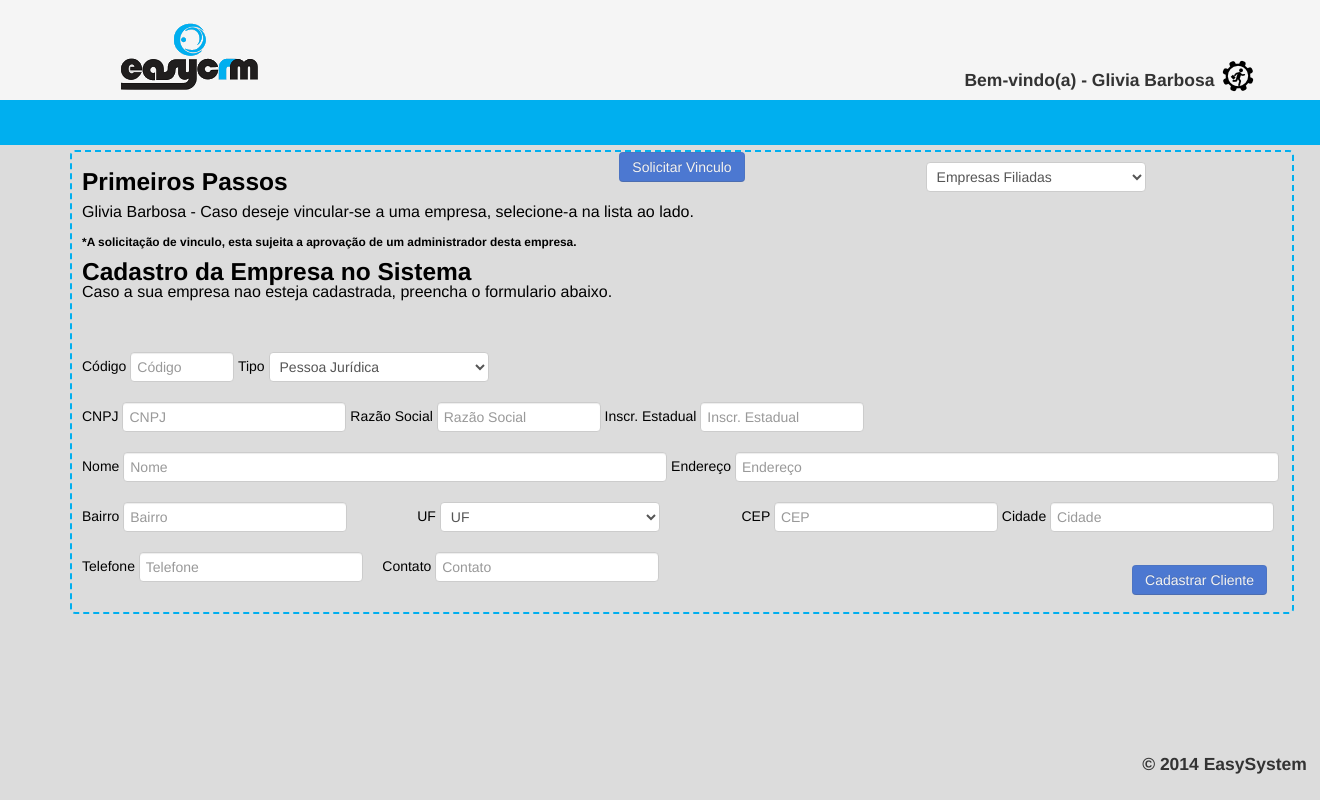
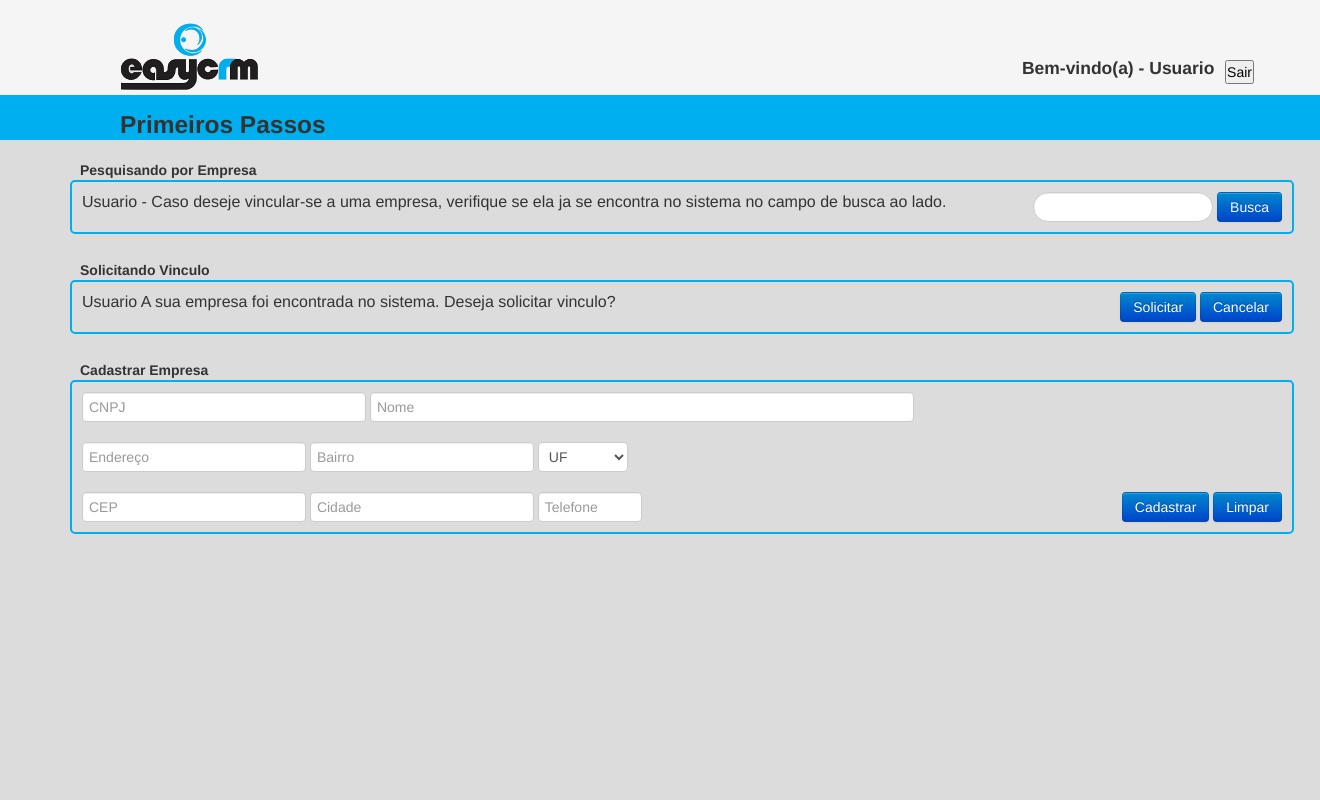
Before and after one commit to Fredrumond/crm-online, a PHP site: page /primeirospassos.html in a window 1320 px wide. Run offline with PHP 8.4, Linux system fonts and the light colour scheme.

Commit message:
Mudança no <header> e na tela Primeiros Passos

```diff
--- a/mycss/style.css
+++ b/mycss/style.css
@@ -31,9 +31,9 @@ header{	position: absolute;	width: 100%;height:15%;background:#F5F5F5;}
 		border-radius:5px;
 	}
 
-	#user{position: absolute;top:50%;right:8%;}
+	#user{position: absolute;top:40%;right:8%;}
 
-	#icon2{position:absolute;top:50%;right:5%;}
+	#logout{position:absolute;top:50%;right:5%;}
 
 /* ---> FIM <--- */
 
@@ -150,31 +150,98 @@ footer{position: absolute;right:1%;top:93%;}
 /* ---> FIM <--- */
 
 /*Tela PRIMEIROS PASSOS --->INICIO<---*/
-	#register_emp{
+
+	#primeirospassos{
 		position:absolute;
-		color:#000;
+		width:100%;
+		height:45px;
+		top:95px;
+		background-color: #00afef;
+	}
+	#primeirospassos h3{
+		position: absolute;
+		left:120px;
+	}
+
+	#buscando_emp_txt{
+		position: absolute;
+		top:150px;
+		left:80px;
+	}
+
+	#buscando_emp{
+		position:absolute;
 		width:1220px;
-		height:460px;
+		height:50px;
 		left: 70px;
-		top: 150px;
+		top: 180px;
 		text-align:center;
 		border-width:2px;
-		border-style:dashed;
+		border-style:solid;
 		border-color:#00afef;
 		border-radius: 5px;
 	}
 
-	#register_emp h3{position: absolute;left:10px;}
+	#buscando_emp form{
+		position: absolute;
+		right:10px;
+		top: 10px;
+	}
 
-	#info{position: absolute;top:50px;left:10px;text-align:left;font-size:16px;}
+	#buscando_emp h5{
+		position: absolute;
+		left:120px;
+	}
 
-	#filiadas{position: absolute;top:10px;right:12%;}
+	#info{position: absolute;top:10px;left:10px;text-align:left;font-size:16px;}
 
-	#cadempre h3{position: absolute;top:90px;left:10px;}
+	#solicitando_vinc_txt{
+		position: absolute;
+		top:250px;
+		left:80px;
+	}
 
-	#form{position: absolute;top:200px;left:10px;text-align:left;}
+	#solicitando_vinc{
+		position:absolute;
+		width:1220px;
+		height:50px;
+		left: 70px;
+		top: 280px;
+		text-align:center;
+		border-width:2px;
+		border-style:solid;
+		border-color:#00afef;
+		border-radius: 5px;
+	}
 
-	#gravar{position:absolute;top:85%;right: 1%;}
+	#solicitando_vinc form{
+		position: absolute;
+		right:10px;
+		top: 10px;
+	}
+
+	#cadastrar_emp_txt{
+		position: absolute;
+		top:350px;
+		left:80px;
+	}
+
+	#cadastrar_emp{
+		position:absolute;
+		width:1220px;
+		height:150px;
+		left: 70px;
+		top: 380px;
+		text-align:center;
+		border-width:2px;
+		border-style:solid;
+		border-color:#00afef;
+		border-radius: 5px;
+	}
+
+	#form{position: absolute;top:10px;left:10px;text-align:left;}
+
+	#gravar{position:absolute;right:10px;top:110px;}
 
 /*Tela HOME --->INICIO<---*/
 
--- a/primeirospassos.html
+++ b/primeirospassos.html
@@ -17,100 +17,81 @@
   </head>
   <body>
 		<header>
-				<div id="user"><h4>Bem-vindo(a) - Glivia Barbosa</h4></div>
+				<div id="user"><h4>Bem-vindo(a) - Usuario</h4></div>
 
-				<div id="icon2"><img src="imagens/conf-icon.png"></div>
+				<div id="logout">
+					<button>Sair</button>
+				</div>
 
 				<div id="logo_small"><img src="imagens/logo2.png"></div>
 		</header>
 
-		<nav> <div class="header"></div> </nav>
+		<div id="primeirospassos"><h3>Primeiros Passos</h3></div>
 
-		<div id="texto2"> </div>
+		<div id="buscando_emp_txt"><h5>Pesquisando por Empresa</h5></div>
 
-		<div id="register_emp">
-			<h3>Primeiros Passos</h3>
+		<div id="buscando_emp">
+			<form class="form-search">
+				  <input type="text" class="input-medium search-query">
+				  <button type="submit" class="btn btn-primary">Busca</button>
+			</form>
 			<div id="info">
-				<p>Glivia Barbosa - Caso deseje vincular-se a uma empresa, selecione-a na lista ao lado.</p>
-				<h6>*A solicitação de vinculo, esta sujeita a aprovação de um administrador desta empresa.</h6>
-				<br>
-				<p> Caso a sua empresa nao esteja cadastrada, preencha o formulario abaixo.</p>
+				<p>Usuario - Caso deseje vincular-se a uma empresa, verifique se ela ja se encontra no sistema no campo de busca ao lado.</p>
 			</div>
+		</div>
 
-			<div id="filiadas">
-				<form>
-					<select>
-					  <option>Empresas Filiadas</option>
-					  <option>Empresa X</option>
-					  <option>Empresa Y</option>
-					  <option>Empresa Z</option>
-					</select>
-				</form>
+		<div id="solicitando_vinc_txt"><h5>Solicitando Vinculo</h5></div>
+
+		<div id="solicitando_vinc">
+			<form class="form-search">
+				  <button type="submit" class="btn btn-primary">Solicitar</button>
+				  <button type="submit" class="btn btn-primary">Cancelar</button>
+			</form>
+			<div id="info">
+				<p>Usuario A sua empresa foi encontrada no sistema. Deseja solicitar vinculo?</p>
 			</div>
+		</div>
 
-			<div id="sv">
-					<a class="btn btn-primary   disabled">Solicitar Vinculo</a>
-					</div>
-			<div id="cadempre">
-			<h3>Cadastro da Empresa no Sistema</h3>
-			</div>
+		<div id="cadastrar_emp_txt"><h5>Cadastrar Empresa</h5></div>
 
+		<div id="cadastrar_emp">
+			<div id="gravar">
+							<a href="home.html" class="btn btn-primary">Cadastrar</a>
+							<a class="btn btn-primary">Limpar</a>
+						</div>
 			<div id="form">
 				<form class="form-horizontal">
-						Código
-						<input class="input-small" type="text"  placeholder="Código">
-						Tipo
-						<select>
-							<option>Pessoa Jurídica</option>
-							<option>Pessoa Física</option>
-						</select>
+
+						<input class="input-xlarge" type="text"  placeholder="CNPJ">
+
+						<input class="input-xxlarge" type="text" placeholder="Nome">
 						<br><br>
-						CNPJ
-						<input class="input-large" type="text"  placeholder="CNPJ">
-						Razão Social
-						<input class="input-medium" type="text"  placeholder="Razão Social">
-						Inscr. Estadual
-						<input class="input-medium" type="text"  placeholder="Inscr. Estadual">
-						<br><br>
-						Nome
-						<input class="input-xxlarge" type="text" placeholder="Nome">
-						Endereço
-						<input class="input-xxlarge" type="text"  placeholder="Endereço">
-						<br><br>
-						Bairro
+
+						<input class="input-large" type="text"  placeholder="Endereço">
+
 						<input class="input-large" type="text"  placeholder="Bairro">
-						&nbsp;&nbsp;&nbsp;&nbsp;&nbsp;&nbsp;&nbsp;&nbsp;&nbsp;&nbsp;&nbsp;&nbsp;&nbsp;&nbsp;&nbsp;&nbsp;
-						UF
-						<select>
+
+						<select class="input-small">
 							<option>UF</option>
 							<option>MG</option>
 							<option>RJ</option>
 							<option>SP</option>
 						</select>
-						&nbsp;&nbsp;&nbsp;&nbsp;&nbsp;&nbsp;&nbsp;&nbsp;&nbsp;&nbsp;&nbsp;&nbsp;&nbsp;&nbsp;&nbsp;&nbsp;&nbsp;&nbsp;&nbsp;
-						CEP
+						<br><br>
 						<input class="input-large" type="text"  placeholder="CEP">
-						Cidade
+
 						<input class="input-large" type="text"  placeholder="Cidade">
-						<br><br>
-						Telefone
-						<input class="input-large" type="text"  placeholder="Telefone">
-						&nbsp;&nbsp;&nbsp;
-						Contato
-						<input class="input-large" type="text"  placeholder="Contato">
-						&nbsp;&nbsp;&nbsp;&nbsp;&nbsp;&nbsp;&nbsp;&nbsp;&nbsp;&nbsp;&nbsp;&nbsp;&nbsp;&nbsp;&nbsp;&nbsp;&nbsp;
 
-						<div id="gravar">
-							<a href="home.html" class="btn btn-primary  disabled">Cadastrar Cliente</a>
-						</div>
+						<input class="input-small" type="text"  placeholder="Telefone">
+
 			</div>
 			</div>
+		</div>
 
 		</div>
 
 		<script src="http://code.jquery.com/jquery-latest.js"></script>
+		</div>
 		<script src="js/bootstrap.min.js"></script>
-
-		<footer><h4>© 2014 EasySystem</h4></footer>
   </body>
 </html>
```
Also changed, not shown: agenda.html (+7 -3 lines), cadastrarusuario.html (+7 -3 lines), cadastrocliente.html (+7 -3 lines), cliente.html (+7 -3 lines), exibicao.html (+7 -3 lines), historico.html (+7 -3 lines), home.html (+7 -3 lines), relatorio.html (+7 -3 lines), usuario.html (+7 -3 lines), visita.html (+7 -3 lines).
